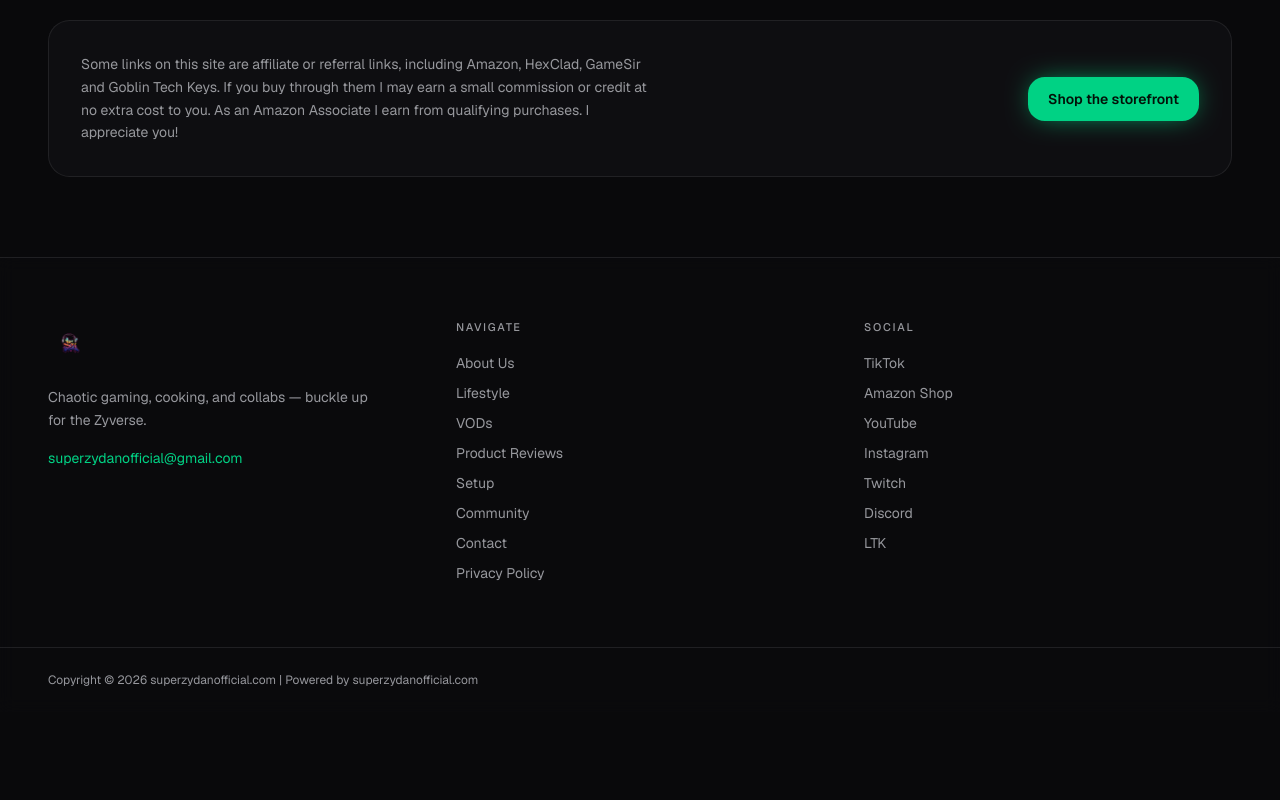
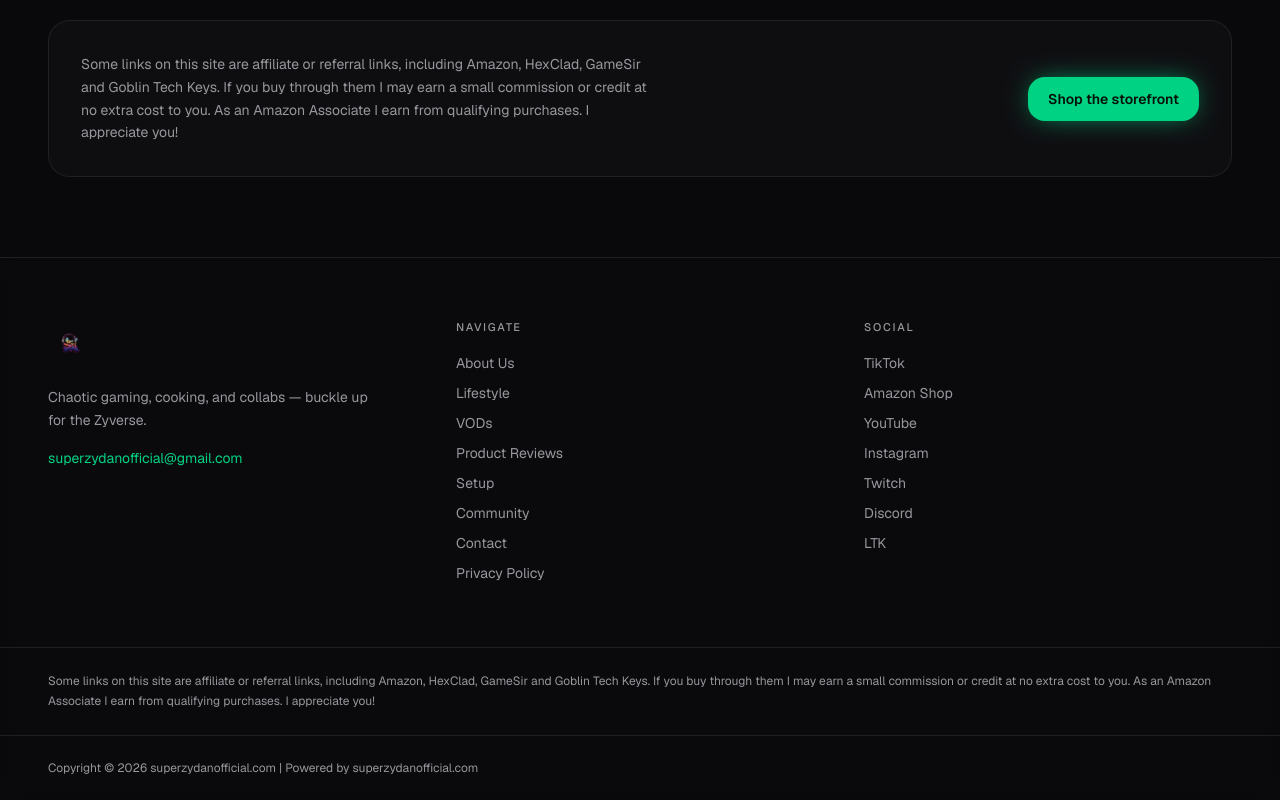
Before and after one commit to Zydanny/superzydan-web, a Next.js app: page /product-reviews in a window 1280 px wide. Shown: the part 5334-6134 px from the top of the page. Before the commit the page ends 6046 px from the top, so only its background shows below. Built offline with nearby package versions, Linux system fonts and the light colour scheme; no server answers.

Commit message:
Show the all-affiliates disclosure in the footer
Co-Authored-By: Claude Sonnet 5.5 <noreply@anthropic.com>

```diff
--- a/components/site-footer.tsx
+++ b/components/site-footer.tsx
@@ -1,7 +1,7 @@
 import Link from "next/link";
 import { Separator } from "@/components/ui/separator";
 import { SiteLogo } from "@/components/site-logo";
-import { navLinks, site, socialLinks } from "@/lib/site";
+import { affiliateDisclosure, navLinks, site, socialLinks } from "@/lib/site";
 
 export function SiteFooter() {
   return (
@@ -75,6 +75,10 @@ export function SiteFooter() {
       </div>
 
       <Separator />
+      <p className="shell py-6 text-xs leading-relaxed text-muted-foreground">
+        {affiliateDisclosure}
+      </p>
+      <Separator />
       <p className="shell py-6 text-xs text-muted-foreground">
         Copyright © {new Date().getFullYear()} {site.name} | Powered by {site.name}
       </p>
```
